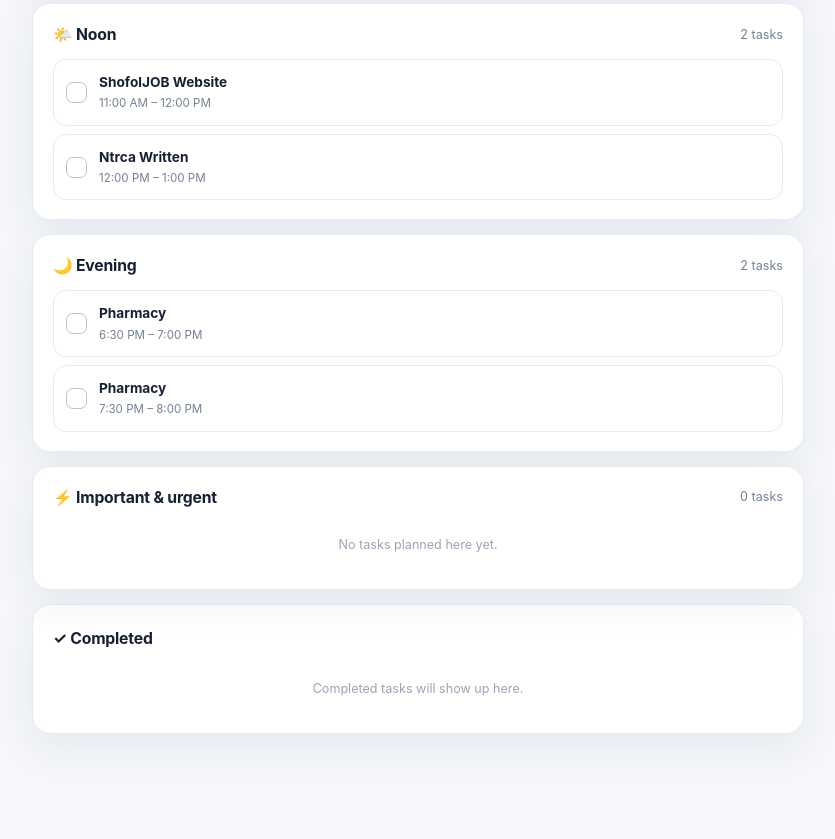
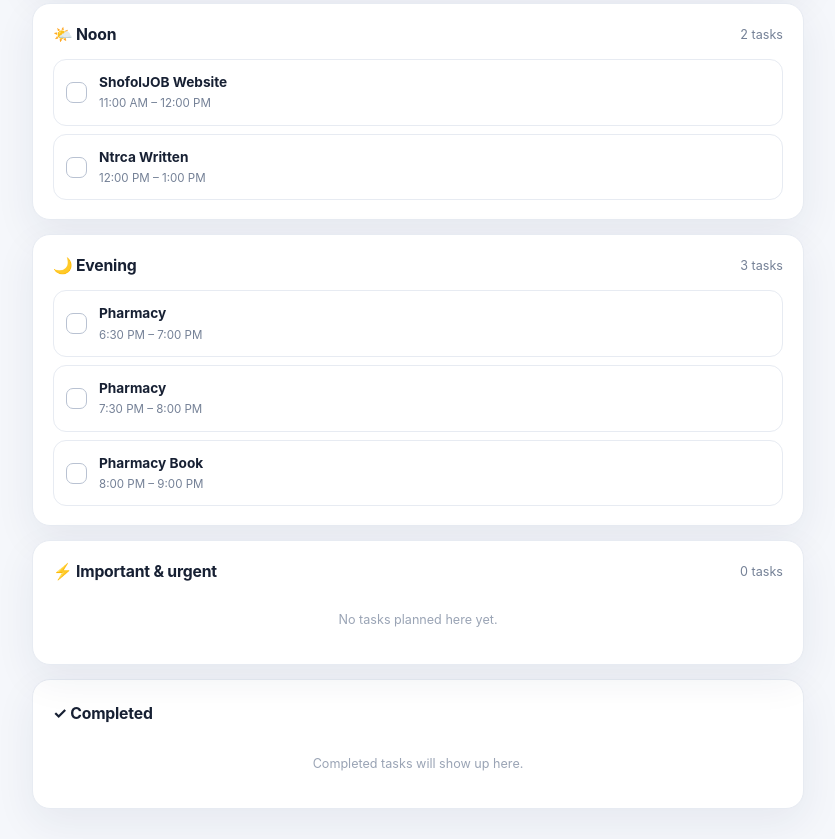
Before and after one commit to raihanbabu/TodayTodo, a plain HTML site: page index.html in a window 1280 px wide. Shown: the part 1264-2103 px from the top of the page, without its empty margins (58-893 px from the left). Before the commit the page ends 2058 px from the top, so only its background shows below. Drawn offline with Linux system fonts and the light colour scheme.

Commit message:
Pharmacy book

```diff
--- a/index.html
+++ b/index.html
@@ -253,6 +253,7 @@ const defaultSchedule = [
   {start:"12:00",end:"13:00",task:"Ntrca Written",section:"noon",completed:false,subtasks:[]},
   {start:"18:30",end:"19:00",task:"Pharmacy",section:"evening",completed:false,subtasks:[]},
   {start:"19:30",end:"20:00",task:"Pharmacy",section:"evening",completed:false,subtasks:[]},
+  {start:"20:00",end:"21:00",task:"Pharmacy Book",section:"evening",completed:false,subtasks:[]},
   {start:"06:00",end:"06:30",task:"Fajr: Theory",section:"prayer",completed:false,subtasks:[]},
   {start:"13:00",end:"13:30",task:"Dhuhr: Analysis (Questions Bank)",section:"prayer",completed:false,subtasks:[]},
   {start:"15:30",end:"16:00",task:"Asr: Practice (Model Test)",section:"prayer",completed:false,subtasks:[]},
```
